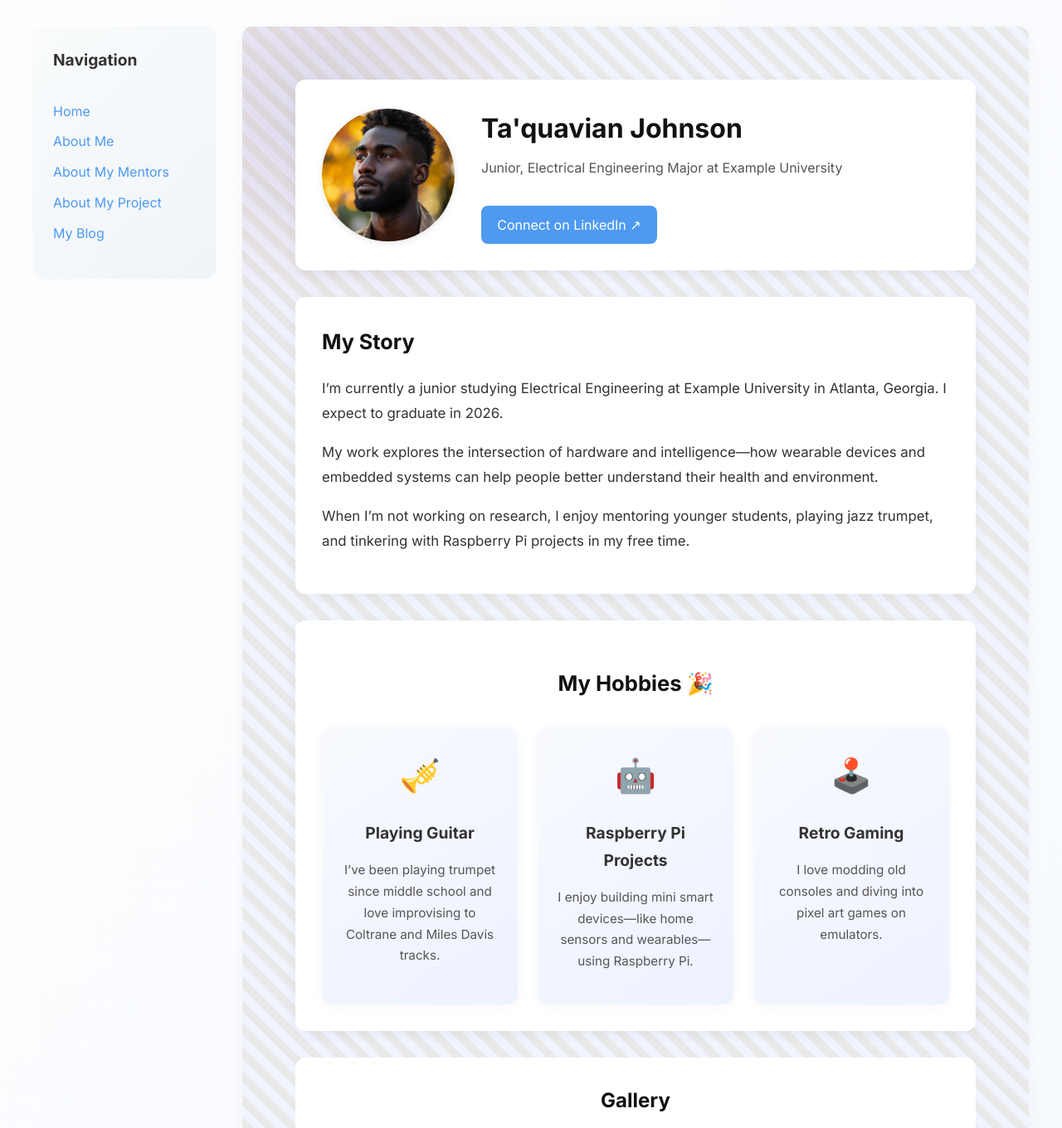
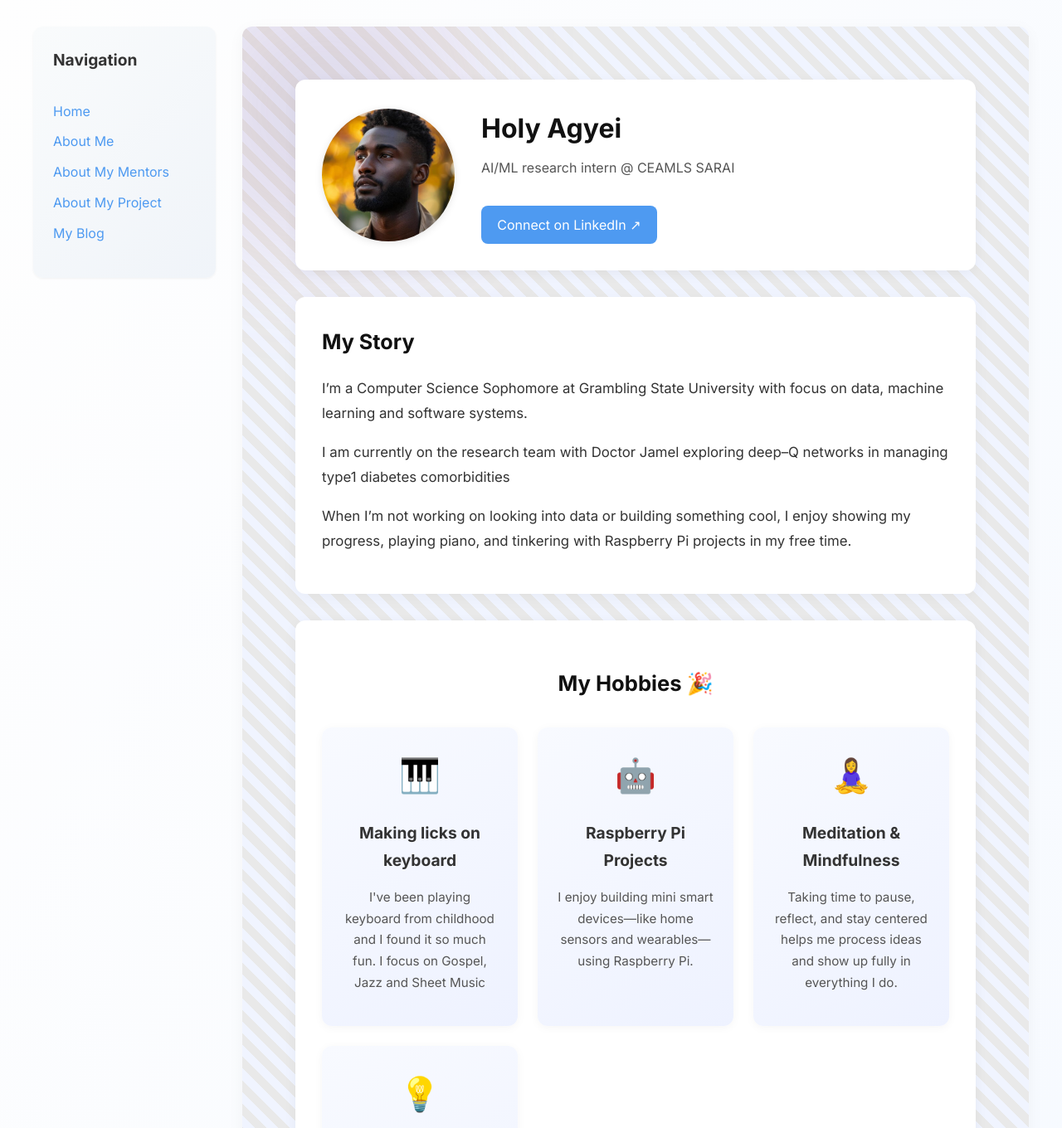
Before and after one commit to holly-agyei/holly-agyei.github.io, a Jekyll site: the page built from pages/about-me.md, in a window 1280 px wide and 1400 px high, cut to the strip 0-1360 px from the top of the window. Shown: the whole strip at 83% size. Built offline with Jekyll 4.4.1, drawn with Linux system fonts in a browser that asks for light colours; some of the changed text lies outside the part shown.

Commit message:
Update about-me.md

```diff
--- a/pages/about-me.md
+++ b/pages/about-me.md
@@ -4,35 +4,38 @@ title: About Me
 permalink: /about-me.html
 
 about:
-  name: Ta'quavian Johnson
-  role: Junior, Electrical Engineering Major at Example University
+  name: Holy Agyei
+  role: AI/ML research intern @ CEAMLS SARAI
   image: /assets/images/me.jpg
-  linkedin: https://www.linkedin.com/in/taquavian-johnson/
+  linkedin: https://www.linkedin.com/in/holy-agyei-247bab313/
   bio: |
-    I’m currently a junior studying Electrical Engineering at Example University in Atlanta, Georgia. I expect to graduate in 2026.
+    I'm a Computer Science Sophomore at Grambling State University with focus on data, machine learning and software systems.
 
-    My work explores the intersection of hardware and intelligence—how wearable devices and embedded systems can help people better understand their health and environment.
+    I am currently on the research team with Doctor Jamel exploring deep–Q networks in managing type1 diabetes comorbidities
 
-    When I’m not working on research, I enjoy mentoring younger students, playing jazz trumpet, and tinkering with Raspberry Pi projects in my free time.
+    When I’m not working on looking into data or building something cool, I enjoy showing my progress, playing piano, and tinkering with Raspberry Pi projects in my free time.
 
   hobbies:
-    - icon: 🎺
-      title: Playing Guitar
-      description: I’ve been playing trumpet since middle school and love improvising to Coltrane and Miles Davis tracks.
+    - icon: 🎹
+      title: Making licks on keyboard
+      description: I've been playing keyboard from childhood and I found it so much fun. I focus on Gospel, Jazz and Sheet Music
     - icon: 🤖
       title: Raspberry Pi Projects
       description: I enjoy building mini smart devices—like home sensors and wearables—using Raspberry Pi.
-    - icon: 🕹️
-      title: Retro Gaming
-      description: I love modding old consoles and diving into pixel art games on emulators.
+    - icon: 🧘‍♀️
+      title: Meditation & Mindfulness
+      description: Taking time to pause, reflect, and stay centered helps me process ideas and show up fully in everything I do.
+    - icon: 💡
+      title: Exploring New Ideas
+      description: I love thinking beyond boundaries—whether it's a new project, tech approach, or research direction. I'm always curious.
 
   gallery:
     - image: /assets/images/me-guitar.png
-      caption: Playing guitar at the park!
+      caption: Recharging with music and clear skies—my peace outside the code.
     - image: /assets/images/me-basketball.png
-      caption: Hooping and dropping people off at the park 🏀
-    - image: /assets/images/me.jpg
-      caption: My favorite portrait of myself :)
+      caption: Staying grounded and mindful—yes, even while hooping 🧘‍♂️🏀
+    - image: /assets/images/me.jpeg
+      caption: Reflecting on how far I’ve come—every line of code, a step forward.
     - image: /assets/images/me-pi.png
-      caption: Working on a personal project w/ the Raspberry PI
+      caption: Tinkering with Pi, where my curiosity meets creation 💡🤖
 ---
```
